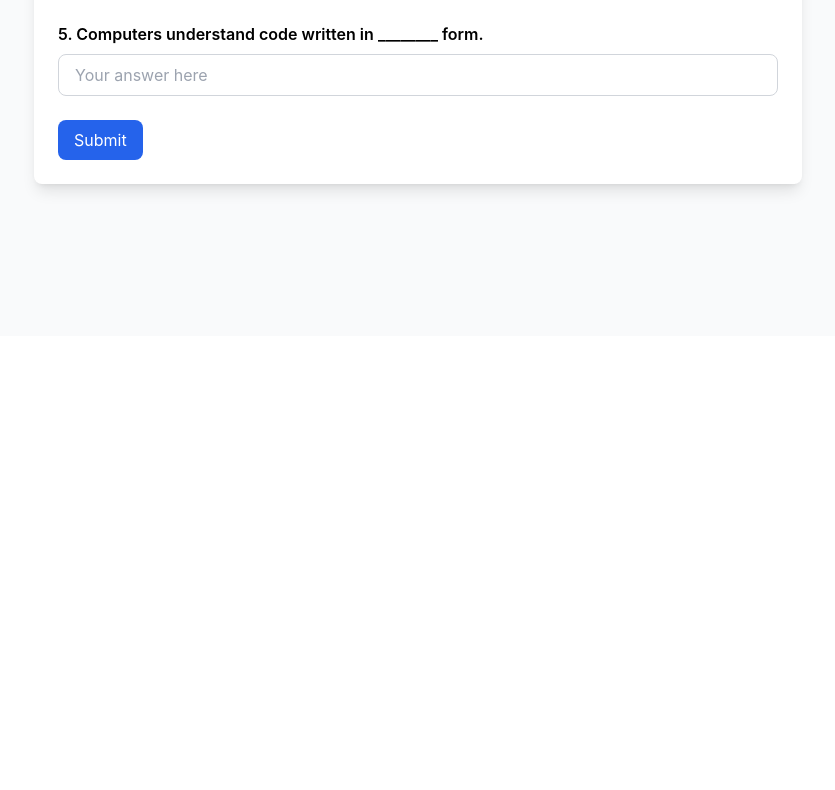
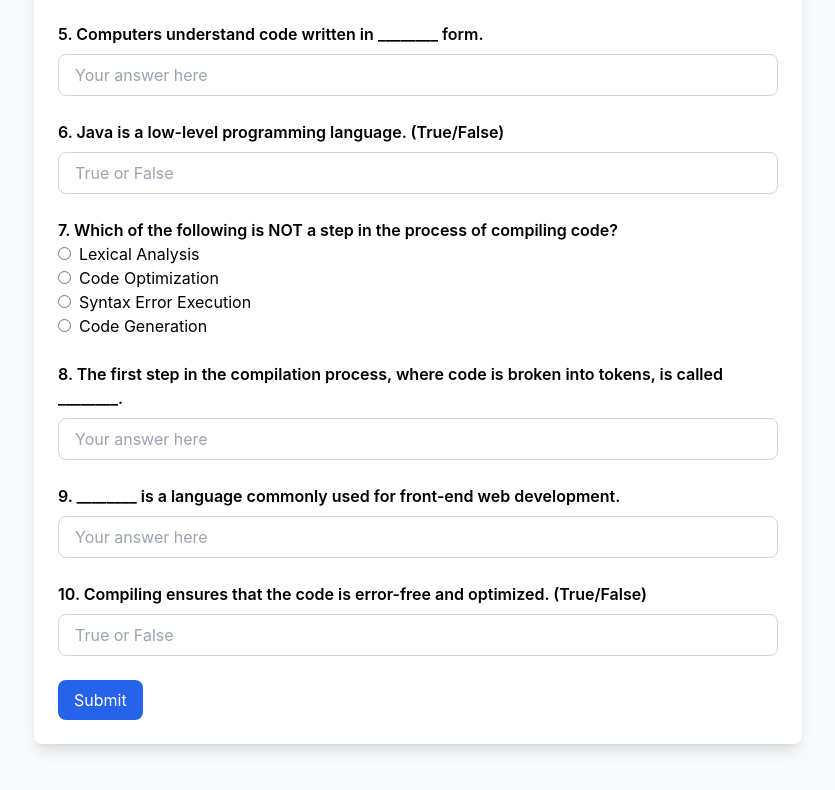
Before and after one commit to michellenikeetha/base_lms, a React (Create React App) app: page /quiz in a window 1280 px wide. Shown: the part 600-1390 px from the top of the page, without its empty margins (222-1057 px from the left). Before the commit the page ends 936 px from the top, so only its background shows below. Built offline with nearby package versions, Linux system fonts and the light colour scheme.

Commit message:
updated quiz

```diff
--- a/src/components/Quiz.jsx
+++ b/src/components/Quiz.jsx
@@ -16,6 +16,11 @@ const ProgrammingQuiz = () => {
       q3: "True",
       q4: "Compile",
       q5: "Binary",
+      q6: "False",
+      q7: "Syntax Error Execution",
+      q8: "Lexical Analysis",
+      q9: "JavaScript",
+      q10: "True",
     };
 
     let points = 0;
@@ -117,16 +122,120 @@ const ProgrammingQuiz = () => {
                 />
               </div>
 
+              {/* Question 5 */}
               <div className="mb-6">
-                <h3 className="font-semibold">
-                  5. Computers understand code written in ________ form.
-                </h3>
+                <h3 className="font-semibold">5. Computers understand code written in ________ form.</h3>
                 <input
                   type="text"
                   name="q5"
                   onChange={(e) => handleChange(e, "q5")}
                   className="border border-gray-300 rounded-lg px-4 py-2 mt-2 w-full"
                   placeholder="Your answer here"
+                />
+              </div>
+
+              {/* Question 6 */}
+              <div className="mb-6">
+                <h3 className="font-semibold">6. Java is a low-level programming language. (True/False)</h3>
+                <input
+                  type="text"
+                  name="q6"
+                  onChange={(e) => handleChange(e, "q6")}
+                  className="border border-gray-300 rounded-lg px-4 py-2 mt-2 w-full"
+                  placeholder="True or False"
+                />
+              </div>
+
+              {/* Question 7 */}
+              <div className="mb-6">
+                <h3 className="font-semibold">7. Which of the following is NOT a step in the process of compiling code?</h3>
+                <div>
+                  <label>
+                    <input
+                      type="radio"
+                      name="q7"
+                      value="Lexical Analysis"
+                      onChange={(e) => handleChange(e, "q7")}
+                      className="mr-2"
+                    />
+                    Lexical Analysis
+                  </label>
+                </div>
+                <div>
+                  <label>
+                    <input
+                      type="radio"
+                      name="q7"
+                      value="Code Optimization"
+                      onChange={(e) => handleChange(e, "q7")}
+                      className="mr-2"
+                    />
+                    Code Optimization
+                  </label>
+                </div>
+                <div>
+                  <label>
+                    <input
+                      type="radio"
+                      name="q7"
+                      value="Syntax Error Execution"
+                      onChange={(e) => handleChange(e, "q7")}
+                      className="mr-2"
+                    />
+                    Syntax Error Execution
+                  </label>
+                </div>
+                <div>
+                  <label>
+                    <input
+                      type="radio"
+                      name="q7"
+                      value="Code Generation"
+                      onChange={(e) => handleChange(e, "q7")}
+                      className="mr-2"
+                    />
+                    Code Generation
+                  </label>
+                </div>
+              </div>
+
+              {/* Question 8 */}
+              <div className="mb-6">
+                <h3 className="font-semibold">
+                  8. The first step in the compilation process, where code is broken into tokens, is called ________.
+                </h3>
+                <input
+                  type="text"
+                  name="q8"
+                  onChange={(e) => handleChange(e, "q8")}
+                  className="border border-gray-300 rounded-lg px-4 py-2 mt-2 w-full"
+                  placeholder="Your answer here"
+                />
+              </div>
+
+              {/* Question 9 */}
+              <div className="mb-6">
+                <h3 className="font-semibold">
+                  9. ________ is a language commonly used for front-end web development.
+                </h3>
+                <input
+                  type="text"
+                  name="q9"
+                  onChange={(e) => handleChange(e, "q9")}
+                  className="border border-gray-300 rounded-lg px-4 py-2 mt-2 w-full"
+                  placeholder="Your answer here"
+                />
+              </div>
+
+              {/* Question 10 */}
+              <div className="mb-6">
+                <h3 className="font-semibold">10. Compiling ensures that the code is error-free and optimized. (True/False)</h3>
+                <input
+                  type="text"
+                  name="q10"
+                  onChange={(e) => handleChange(e, "q10")}
+                  className="border border-gray-300 rounded-lg px-4 py-2 mt-2 w-full"
+                  placeholder="True or False"
                 />
               </div>
 
@@ -142,7 +251,7 @@ const ProgrammingQuiz = () => {
             {score !== null && (
               <div className="mt-6 p-4 bg-green-100 rounded-lg">
                 <h3 className="font-semibold text-green-800">
-                  You scored {score} out of 5!
+                  You scored {score} out of 10!
                 </h3>
               </div>
             )}
```
